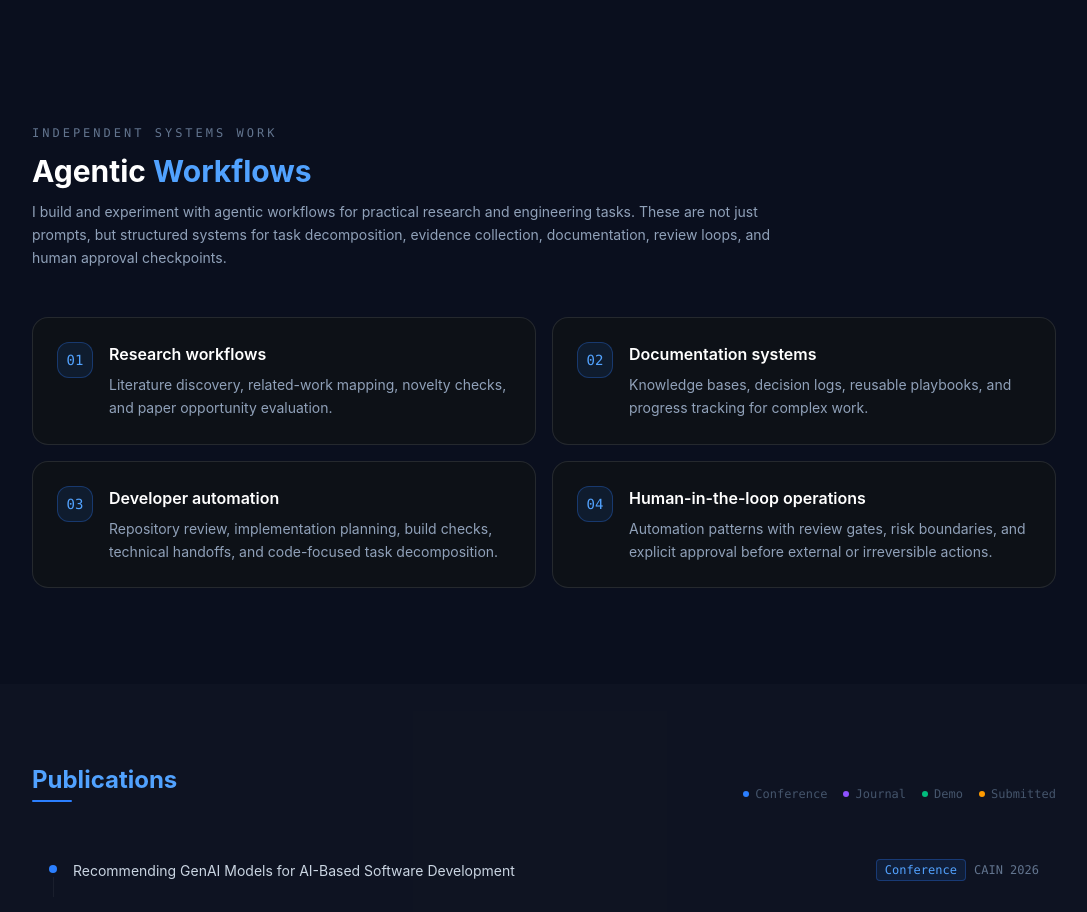
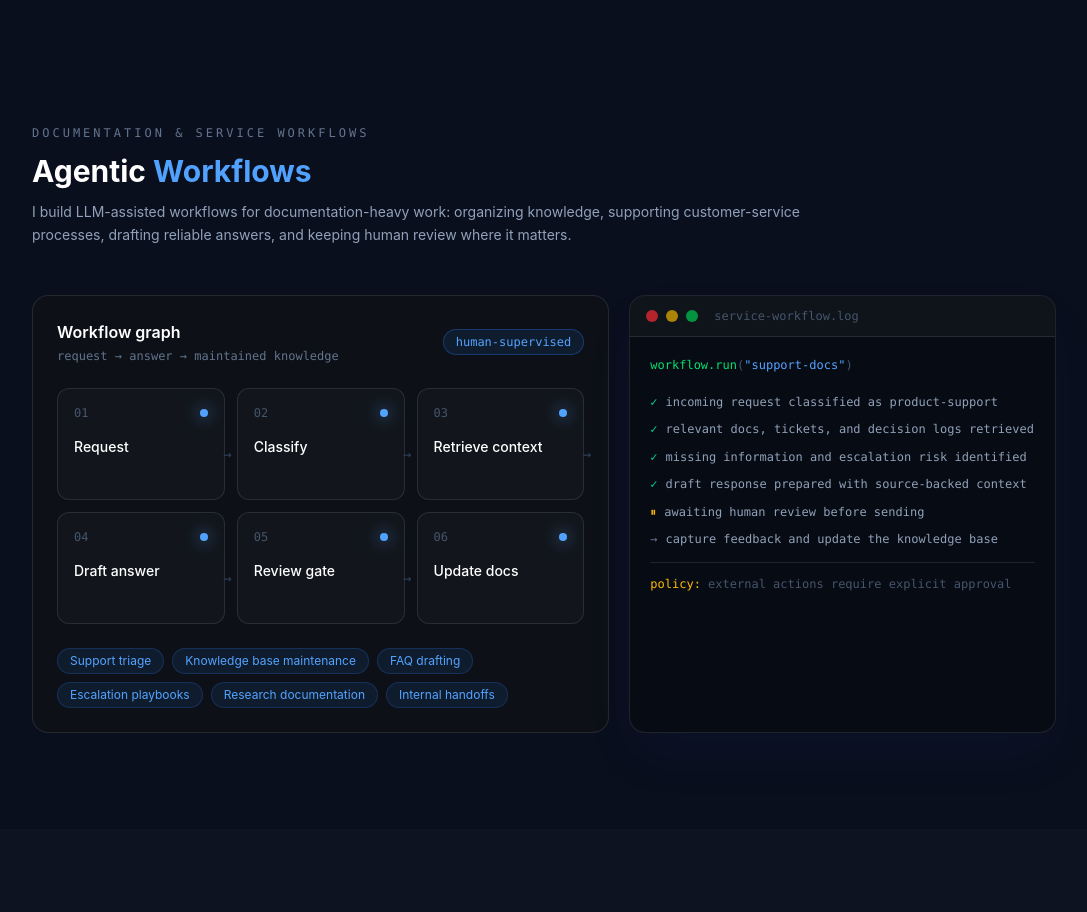
Before and after one commit to CobosDS/sergio-cobos-web, a Next.js app: page / in a window 1280 px wide. Shown: the part 3100-4012 px from the top of the page, without its empty margins (96-1183 px from the left). Built offline with nearby package versions, Linux system fonts and the light colour scheme.

Commit message:
Refine agentic workflows presentation

```diff
--- a/components/AgenticWorkflows.tsx
+++ b/components/AgenticWorkflows.tsx
@@ -1,24 +1,28 @@
-const workflows = [
-  {
-    title: "Research workflows",
-    description:
-      "Literature discovery, related-work mapping, novelty checks, and paper opportunity evaluation.",
-  },
-  {
-    title: "Documentation systems",
-    description:
-      "Knowledge bases, decision logs, reusable playbooks, and progress tracking for complex work.",
-  },
-  {
-    title: "Developer automation",
-    description:
-      "Repository review, implementation planning, build checks, technical handoffs, and code-focused task decomposition.",
-  },
-  {
-    title: "Human-in-the-loop operations",
-    description:
-      "Automation patterns with review gates, risk boundaries, and explicit approval before external or irreversible actions.",
-  },
+const graphSteps = [
+  "Request",
+  "Classify",
+  "Retrieve context",
+  "Draft answer",
+  "Review gate",
+  "Update docs",
+];
+
+const runLog = [
+  { state: "done", text: "incoming request classified as product-support" },
+  { state: "done", text: "relevant docs, tickets, and decision logs retrieved" },
+  { state: "done", text: "missing information and escalation risk identified" },
+  { state: "done", text: "draft response prepared with source-backed context" },
+  { state: "hold", text: "awaiting human review before sending" },
+  { state: "next", text: "capture feedback and update the knowledge base" },
+];
+
+const useCases = [
+  "Support triage",
+  "Knowledge base maintenance",
+  "FAQ drafting",
+  "Escalation playbooks",
+  "Research documentation",
+  "Internal handoffs",
 ];
 
 export default function AgenticWorkflows() {
@@ -27,39 +31,103 @@ export default function AgenticWorkflows() {
       <div className="max-w-5xl mx-auto">
         <div className="max-w-3xl mb-12">
           <p className="text-xs font-mono uppercase tracking-[0.25em] text-slate-500 mb-3">
-            Independent systems work
+            Documentation & service workflows
           </p>
           <h2 className="text-3xl font-bold text-white mb-3">
             Agentic <span className="text-blue-400">Workflows</span>
           </h2>
           <p className="text-sm text-slate-400 leading-relaxed">
-            I build and experiment with agentic workflows for practical research and engineering tasks.
-            These are not just prompts, but structured systems for task decomposition, evidence collection,
-            documentation, review loops, and human approval checkpoints.
+            I build LLM-assisted workflows for documentation-heavy work: organizing knowledge,
+            supporting customer-service processes, drafting reliable answers, and keeping human review
+            where it matters.
           </p>
         </div>
 
-        <div className="grid md:grid-cols-2 gap-4">
-          {workflows.map((workflow, index) => (
-            <article
-              key={workflow.title}
-              className="group rounded-2xl border border-white/10 bg-[#0d1117] p-5 md:p-6 hover:border-blue-500/30 hover:bg-blue-500/[0.03] transition-all"
-            >
-              <div className="flex items-start gap-4">
-                <div className="shrink-0 w-9 h-9 rounded-xl border border-blue-500/30 bg-blue-500/10 text-blue-400 font-mono text-sm flex items-center justify-center">
-                  {String(index + 1).padStart(2, "0")}
+        <div className="grid lg:grid-cols-[1.15fr_0.85fr] gap-5 items-stretch">
+          <div className="rounded-2xl border border-white/10 bg-[#0d1117] p-5 md:p-6 overflow-hidden">
+            <div className="flex items-center justify-between gap-4 mb-6">
+              <div>
+                <h3 className="text-white font-semibold mb-1">Workflow graph</h3>
+                <p className="text-xs text-slate-500 font-mono">
+                  request → answer → maintained knowledge
+                </p>
+              </div>
+              <span className="hidden sm:inline-flex text-xs font-mono px-3 py-1 rounded-full border border-blue-500/30 text-blue-400 bg-blue-500/10">
+                human-supervised
+              </span>
+            </div>
+
+            <div className="grid sm:grid-cols-2 lg:grid-cols-3 gap-3">
+              {graphSteps.map((step, index) => (
+                <div key={step} className="relative rounded-xl border border-white/10 bg-white/[0.025] p-4 min-h-28">
+                  <div className="flex items-center justify-between gap-3 mb-4">
+                    <span className="text-xs font-mono text-slate-600">
+                      {String(index + 1).padStart(2, "0")}
+                    </span>
+                    <span className="w-2 h-2 rounded-full bg-blue-400 shadow-[0_0_16px_rgba(96,165,250,0.8)]" />
+                  </div>
+                  <p className="text-sm text-white font-medium leading-snug">{step}</p>
+                  {index < graphSteps.length - 1 && (
+                    <span className="hidden lg:block absolute top-1/2 -right-2 text-slate-700 font-mono text-sm">
+                      →
+                    </span>
+                  )}
                 </div>
-                <div>
-                  <h3 className="text-white font-semibold mb-2 group-hover:text-blue-100 transition-colors">
-                    {workflow.title}
-                  </h3>
-                  <p className="text-sm text-slate-400 leading-relaxed">
-                    {workflow.description}
-                  </p>
-                </div>
+              ))}
+            </div>
+
+            <div className="mt-6 flex flex-wrap gap-2">
+              {useCases.map((useCase) => (
+                <span
+                  key={useCase}
+                  className="text-xs px-3 py-1 rounded-full bg-blue-500/10 border border-blue-500/20 text-blue-400"
+                >
+                  {useCase}
+                </span>
+              ))}
+            </div>
+          </div>
+
+          <div className="rounded-2xl border border-white/10 bg-[#070b13] overflow-hidden shadow-2xl shadow-blue-950/20">
+            <div className="flex items-center gap-2 px-4 py-3 border-b border-white/10 bg-white/[0.03]">
+              <span className="w-3 h-3 rounded-full bg-red-500/70" />
+              <span className="w-3 h-3 rounded-full bg-yellow-500/70" />
+              <span className="w-3 h-3 rounded-full bg-green-500/70" />
+              <span className="ml-2 text-xs text-slate-600 font-mono">service-workflow.log</span>
+            </div>
+
+            <div className="p-5 font-mono text-xs space-y-3">
+              <div className="text-slate-500">
+                <span className="text-green-400">workflow.run</span>
+                <span className="text-slate-600">(</span>
+                <span className="text-blue-400">&quot;support-docs&quot;</span>
+                <span className="text-slate-600">)</span>
               </div>
-            </article>
-          ))}
+
+              <div className="space-y-2 pt-2">
+                {runLog.map((entry) => (
+                  <div key={entry.text} className="flex gap-2 leading-relaxed">
+                    <span
+                      className={
+                        entry.state === "done"
+                          ? "text-emerald-400"
+                          : entry.state === "hold"
+                            ? "text-amber-400"
+                            : "text-slate-500"
+                      }
+                    >
+                      {entry.state === "done" ? "✓" : entry.state === "hold" ? "⏸" : "→"}
+                    </span>
+                    <span className="text-slate-400">{entry.text}</span>
+                  </div>
+                ))}
+              </div>
+
+              <div className="pt-3 border-t border-white/10 text-slate-600 leading-relaxed">
+                <span className="text-amber-400">policy:</span> external actions require explicit approval
+              </div>
+            </div>
+          </div>
         </div>
       </div>
     </section>
```
